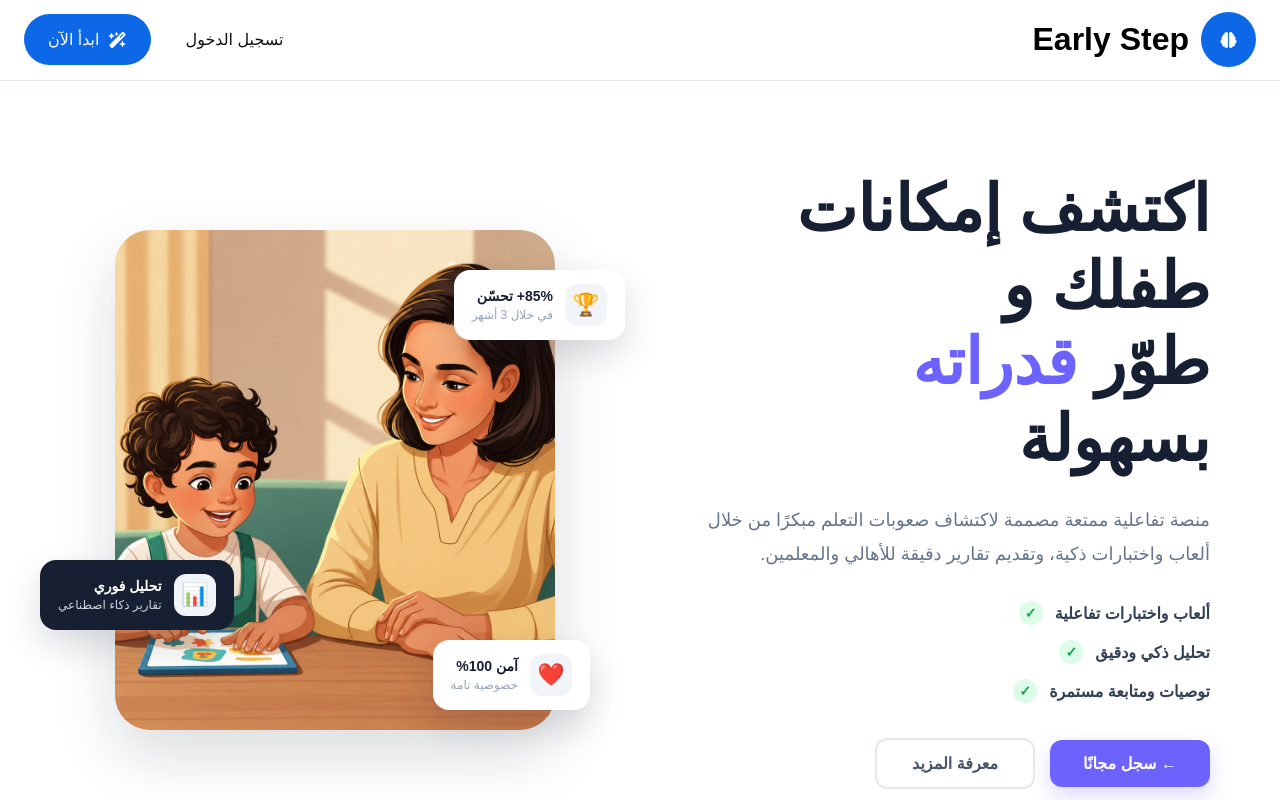
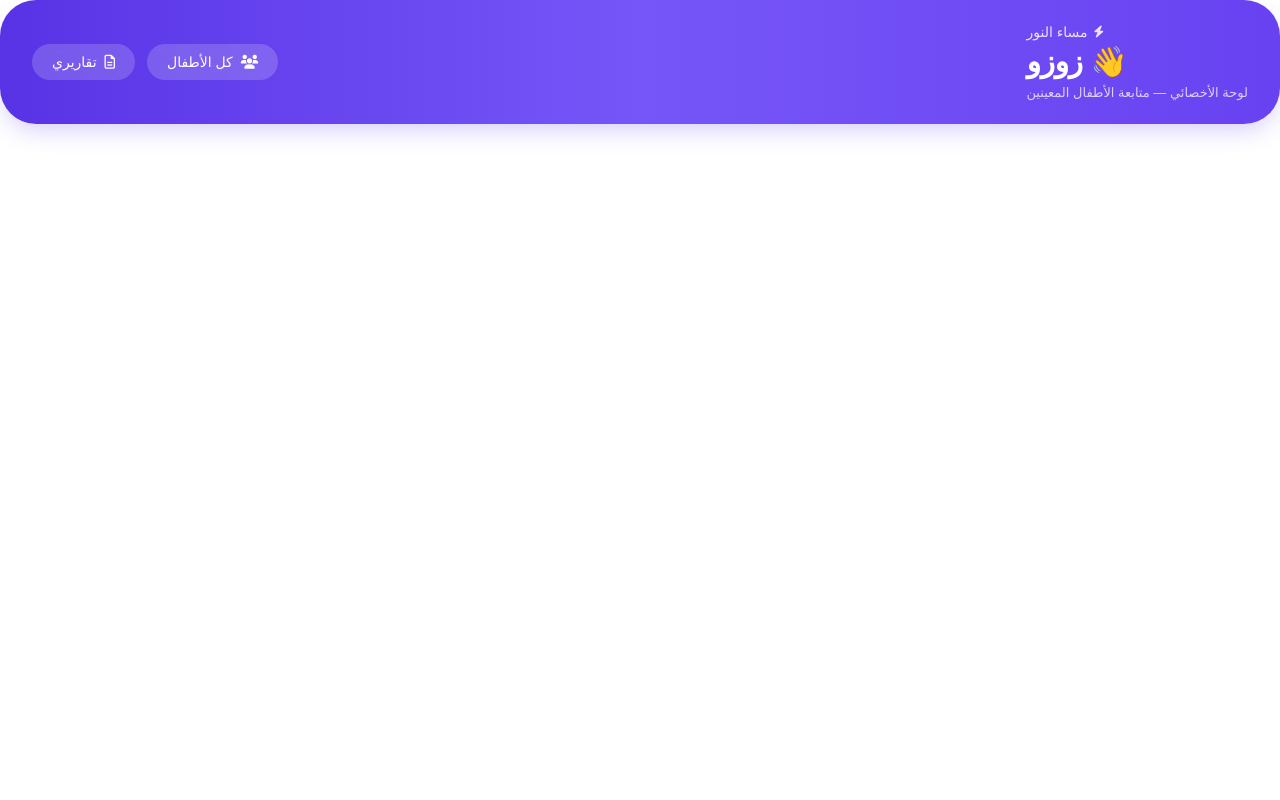
Before and after one commit to hudaysawalha-web/Capabilities-Explorer, a React (Vite) app: page / in a window 1280 px wide. Shown: the top 800 px of the page. Built offline with nearby package versions, Linux system fonts and the light colour scheme.

Commit message:
feat: implement SpecialistHeroCard component with layout and styling; remove unused components

```diff
--- a/src/App.jsx
+++ b/src/App.jsx
@@ -1,12 +1,11 @@
 
-import HomeNavbar from "./components/Navbar/HomeNavbar/HomeNavbar";
-import Home from "./Layout/Home/Home";
+import SpecialistHeroCard from "./components/Cards/SpecialistCard/SpecialistHeroCard/SpecialistHeroCard";
+
 
 function App() {
   return (
     <>
-      <HomeNavbar />
-      <Home />
+  <SpecialistHeroCard/>
 
     </>
   );
--- a/src/components/Cards/SpecialistCard/SpecialistHeroCard/SpecialistHeroCard.css
+++ b/src/components/Cards/SpecialistCard/SpecialistHeroCard/SpecialistHeroCard.css
@@ -0,0 +1,80 @@
+.specialist-hero-card {
+  position: relative;
+  width: 100%;
+  padding: 24px 32px;
+  box-sizing: border-box;
+  border-radius: 36px;
+  background: linear-gradient(90deg, #5833e6 0%, #7656f8 50%, #6842f1 100%);
+  color: #ffffff;
+  box-shadow: 0 10px 25px -5px rgba(88, 51, 230, 0.25);
+}
+
+.specialist-hero-content {
+  display: flex;
+  align-items: center;
+  justify-content: space-between;
+  gap: 20px;
+}
+
+/* --- Right Side: Text Area --- */
+.specialist-hero-text {
+  text-align: right;
+}
+
+.specialist-hero-greeting {
+  display: flex;
+  align-items: center;
+  justify-content: flex-end;
+  gap: 6px;
+  font-size: 14px;
+  opacity: 0.85;
+  margin-bottom: 4px;
+}
+
+.specialist-hero-greeting i {
+  font-size: 12px;
+}
+
+.specialist-hero-title {
+  display: flex;
+  align-items: center;
+  justify-content: flex-end;
+  gap: 8px;
+  font-size: 30px;
+  font-weight: 800;
+  margin-bottom: 6px;
+  letter-spacing: -0.5px;
+}
+
+.specialist-hero-subtitle {
+  font-size: 13px;
+  opacity: 0.75;
+  font-weight: 400;
+}
+
+/* --- Left Side: Semi-Transparent Buttons --- */
+.specialist-hero-buttons {
+  display: flex;
+  align-items: center;
+  gap: 12px;
+}
+
+.specialist-hero-button {
+  border: none;
+  padding: 10px 20px;
+  border-radius: 20px;
+  cursor: pointer;
+  background: rgba(255, 255, 255, 0.18);
+  color: #ffffff;
+  display: flex;
+  align-items: center;
+  gap: 8px;
+  font-size: 14px;
+  font-weight: 500;
+  backdrop-filter: blur(8px);
+  transition: background 0.2s ease, transform 0.2s ease;
+}
+
+.specialist-hero-button:hover {
+  background: rgba(255, 255, 255, 0.28);
+}
--- a/src/components/Cards/SpecialistCard/SpecialistHeroCard/SpecialistHeroCard.jsx
+++ b/src/components/Cards/SpecialistCard/SpecialistHeroCard/SpecialistHeroCard.jsx
@@ -1,7 +1,40 @@
-import React from 'react'
+import "./SpecialistHeroCard.css";
 
 export default function SpecialistHeroCard() {
   return (
-    <div>SpecialistHeroCard</div>
-  )
+    <section className="specialist-hero-card">
+      <div className="specialist-hero-content">
+
+
+
+        <div className="specialist-hero-text">
+          <div className="specialist-hero-greeting">
+            <i className="fa-solid fa-bolt"></i>
+            <span>مساء النور</span>
+          </div>
+
+          <div className="specialist-hero-title">
+            <span>👋</span>
+            <span>زوزو</span>
+          </div>
+
+          <div className="specialist-hero-subtitle">
+            لوحة الأخصائي — متابعة الأطفال المعينين
+          </div>
+        </div>
+         <div className="specialist-hero-buttons">
+          <button className="specialist-hero-button">
+            <i className="fa-solid fa-users"></i>
+            <span>كل الأطفال</span>
+          </button>
+
+          <button className="specialist-hero-button">
+            <i className="fa-regular fa-file-lines"></i>
+            <span>تقاريري</span>
+          </button>
+        </div>
+
+      </div>
+    </section>
+  );
 }
```
Also changed, not shown: src/components/Cards/SpecialistCard/SpecialistDashboardCard/SpecialistDashboardCard.jsx (deleted, +0 -7 lines).
